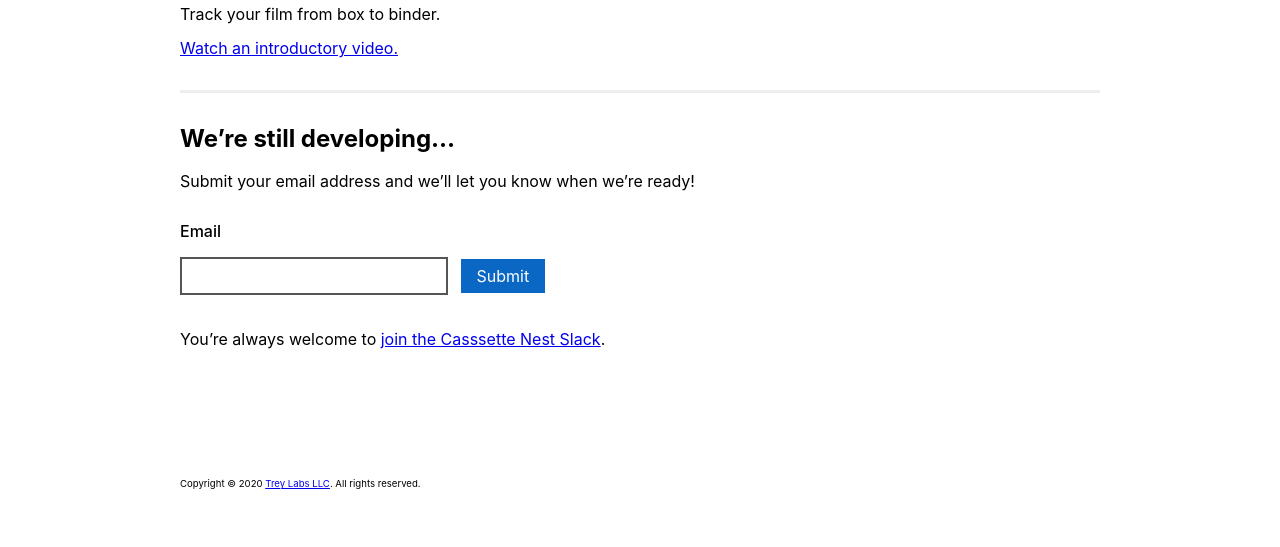
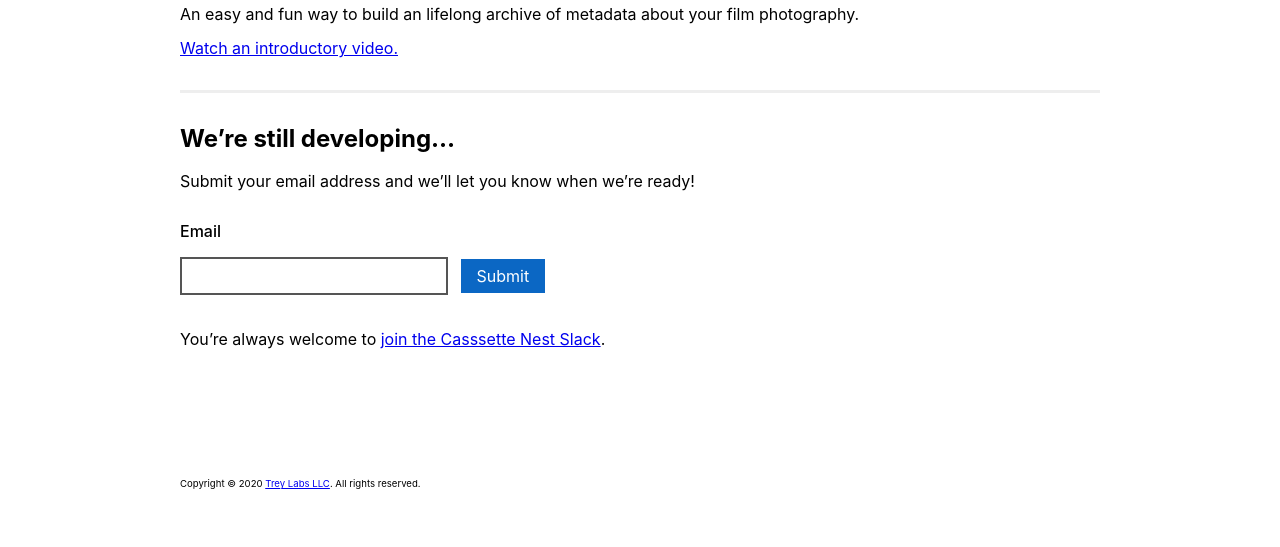
Before and after one commit to trey/cn-marketing, an Eleventy site: page src/index.njk in a window 1280 px wide. Shown: the part 391-938 px from the top of the page. Built offline with nearby package versions, Linux system fonts and the light colour scheme; Eleventy itself is replaced by a stand-in of ours; files that its build step writes are made by us from their sources.

Commit message:
Try out some hopefully better words.

```diff
--- a/src/index.njk
+++ b/src/index.njk
@@ -7,7 +7,7 @@ bodyClass: landing
 
 <div class="raw">
     <h1>Cassette Nest</h1>
-    <p>Track your film from box to binder.</p>
+    <p>An easy and fun way to build an lifelong archive of metadata about your film photography.</p>
 
     <p><a href="https://youtu.be/SeCkpV7DAlE">Watch an introductory video.</a></p>
 
```
